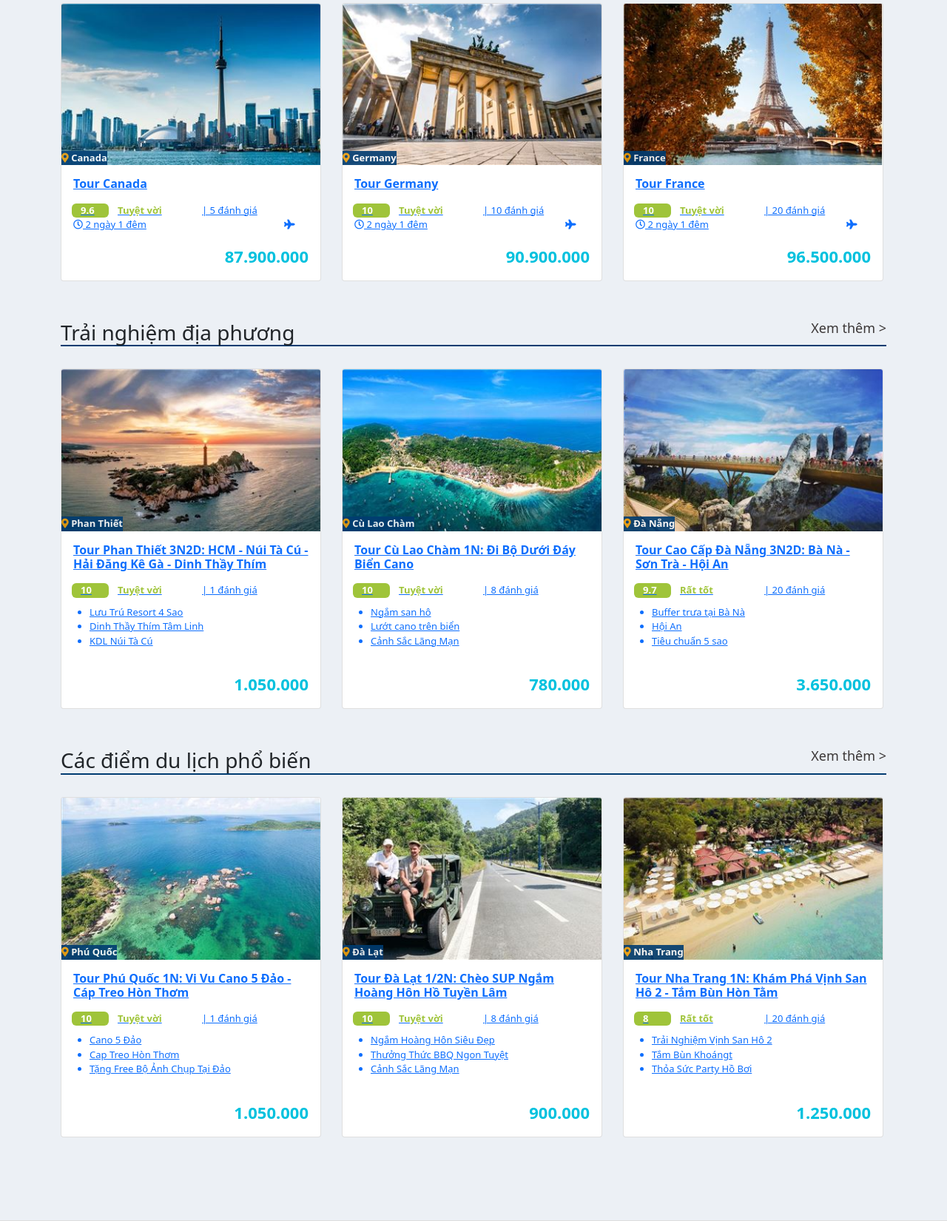
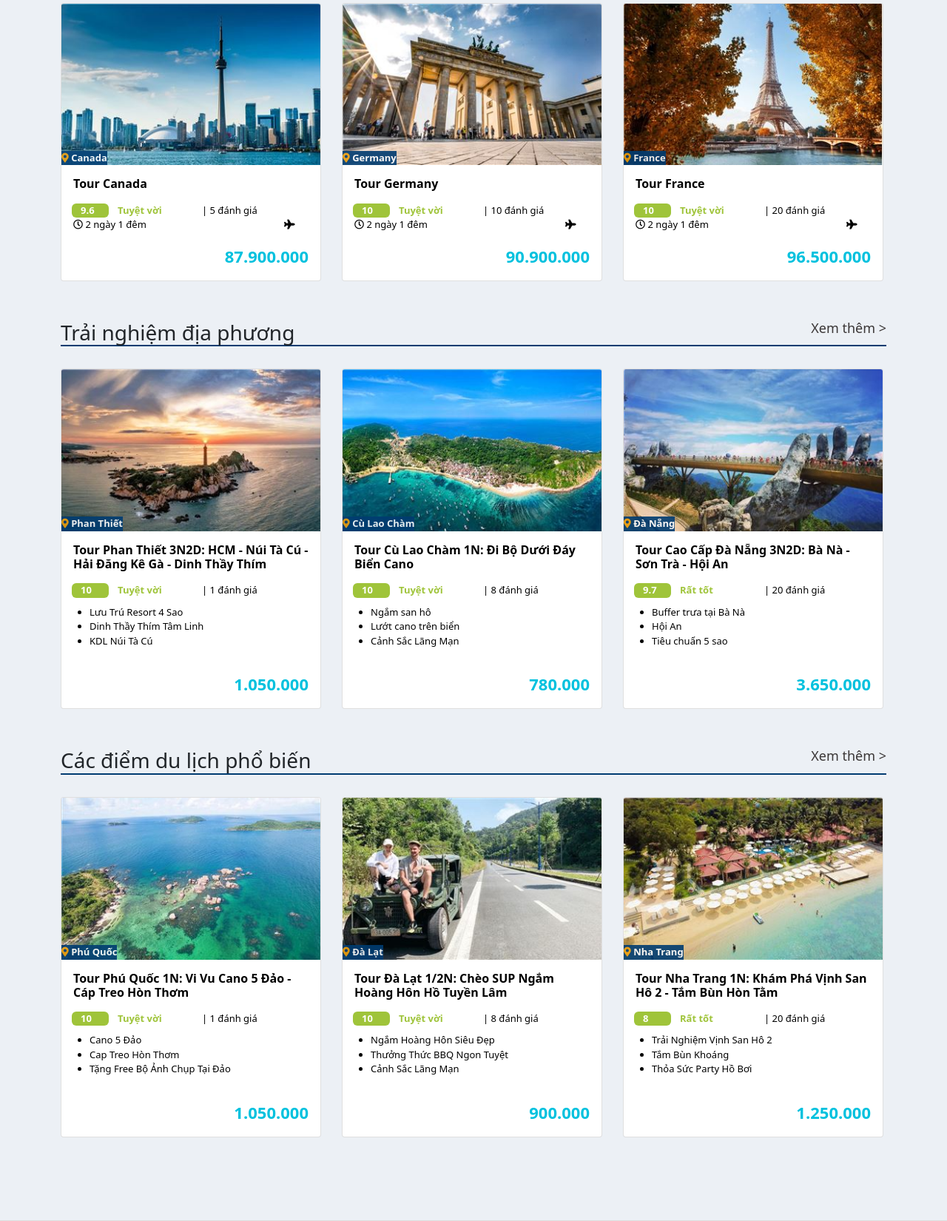
Before and after one commit to diennguyen2611/TourDL, a PHP site: page /guess/index.php in a window 1280 px wide. Shown: the part 781-2431 px from the top of the page at 74% size. Run offline with PHP 8.4, Linux system fonts and the light colour scheme; some libraries are stand-ins or nearby versions.

Commit message:
update index

```diff
--- a/css/style.css
+++ b/css/style.css
@@ -136,3 +136,7 @@
     color: rgb(59, 55, 55);
     font-size: 18px;
 }
+.col-huyen a{
+    text-decoration: none;
+    color: black;
+}
--- a/guess/index.php
+++ b/guess/index.php
@@ -356,7 +356,7 @@ include('header.php');?>
                             <div class="row  list_desmap">
                                 <ul>
                                     <li>Trải Nghiệm Vịnh San Hô 2</li>
-                                    <li>Tắm Bùn Khoángt</li>
+                                    <li>Tắm Bùn Khoáng</li>
                                     <li>Thỏa Sức Party Hồ Bơi</li>
                                 </ul>
                             </div>
```
